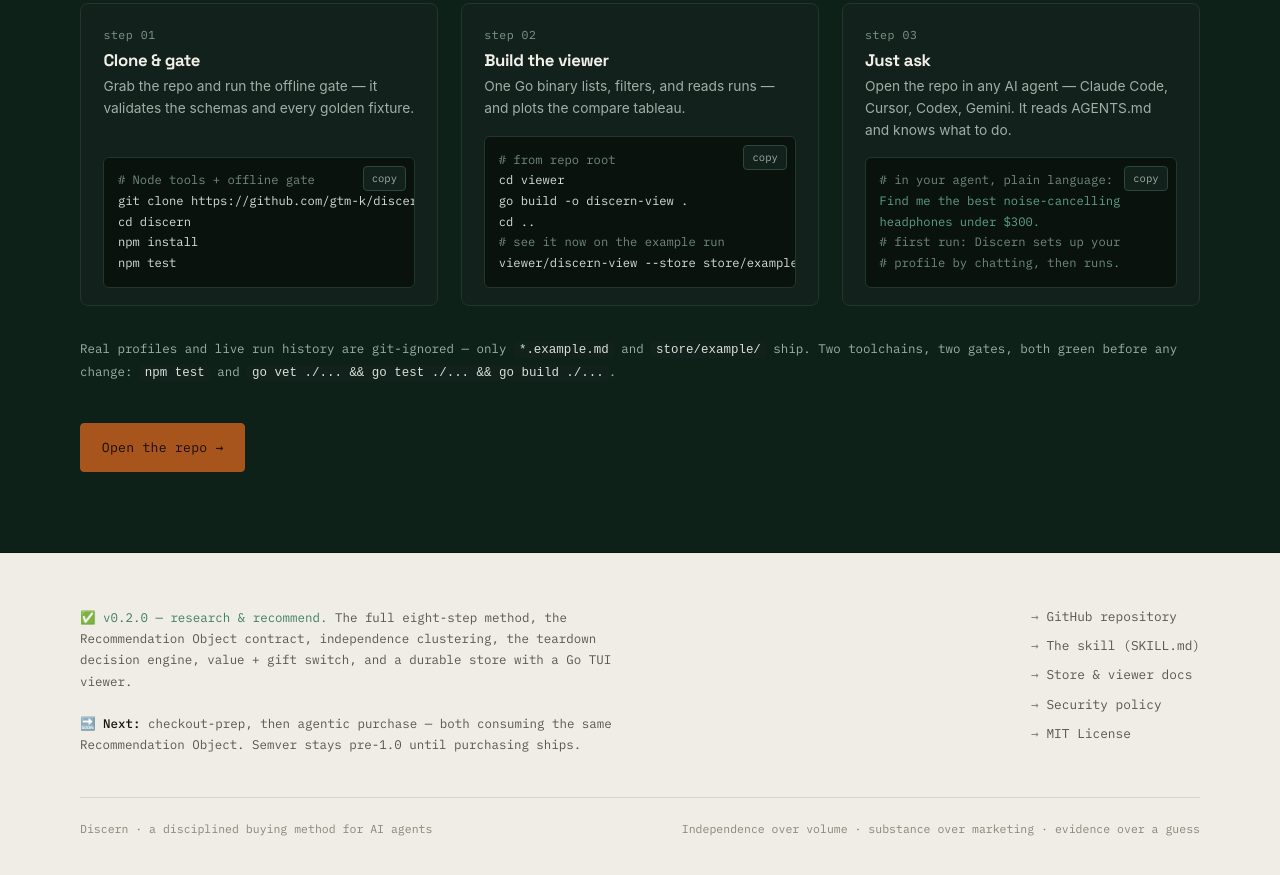
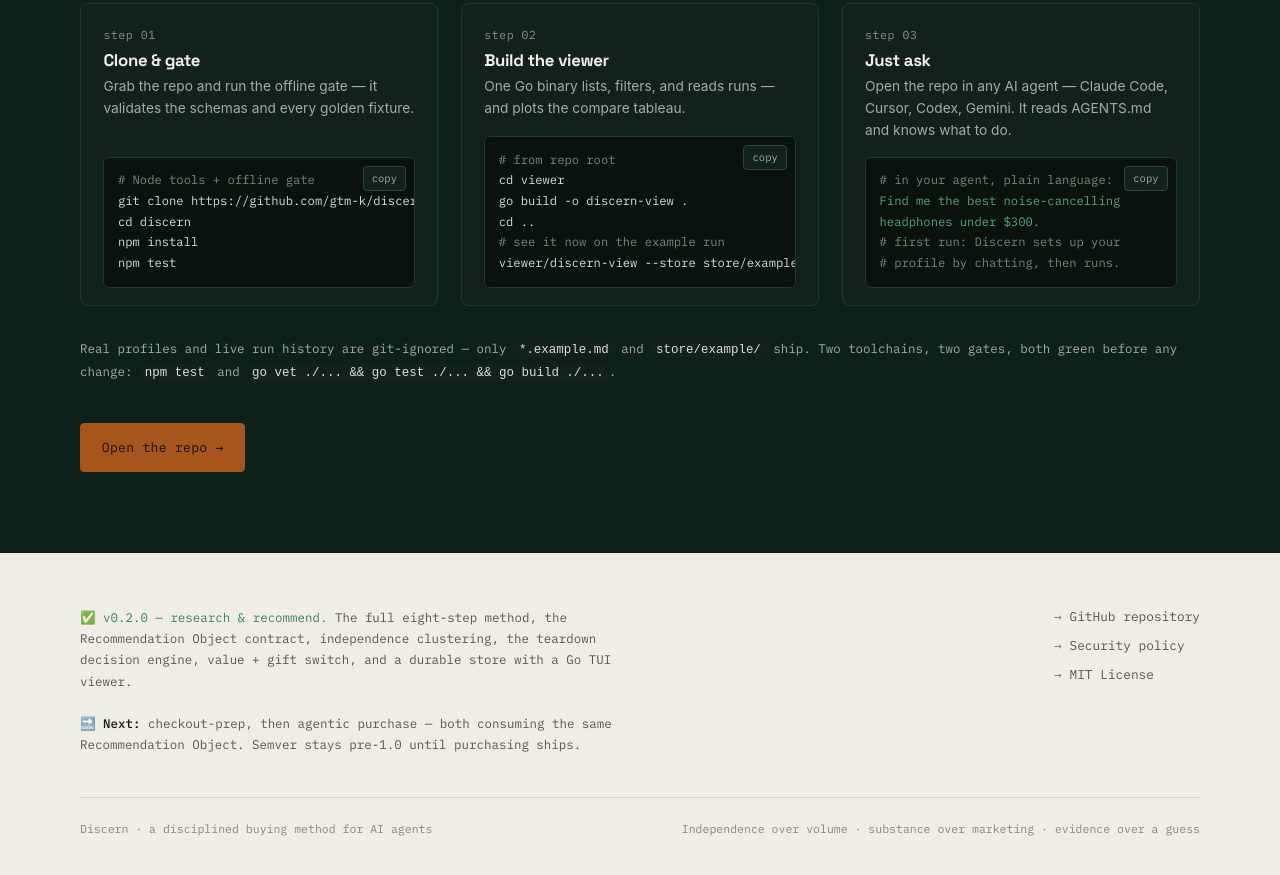
Before and after one commit to gtm-k/discern, a website: page site/index.html in a window 1280 px wide. Shown: the part 4343-5218 px from the top of the page. Drawn offline with Linux system fonts and the light colour scheme.

Commit message:
site: drop 'The skill' and 'Store & viewer docs' footer links
Trim the footer resource list to GitHub repository, Security policy, and MIT License per review.

Co-Authored-By: Claude Opus 4.8 (1M context) <noreply@anthropic.com>

```diff
--- a/site/index.html
+++ b/site/index.html
@@ -772,8 +772,6 @@ viewer/discern-view --store store/example</div>
     </div>
     <nav class="foot-links" aria-label="Resources">
       <a href="https://github.com/gtm-k/discern" rel="noopener">GitHub repository</a>
-      <a href="https://github.com/gtm-k/discern/blob/master/skills/discern/SKILL.md" rel="noopener">The skill (SKILL.md)</a>
-      <a href="https://github.com/gtm-k/discern/blob/master/docs/store.md" rel="noopener">Store &amp; viewer docs</a>
       <a href="https://github.com/gtm-k/discern/blob/master/SECURITY.md" rel="noopener">Security policy</a>
       <a href="https://github.com/gtm-k/discern/blob/master/LICENSE" rel="noopener">MIT License</a>
     </nav>
```
